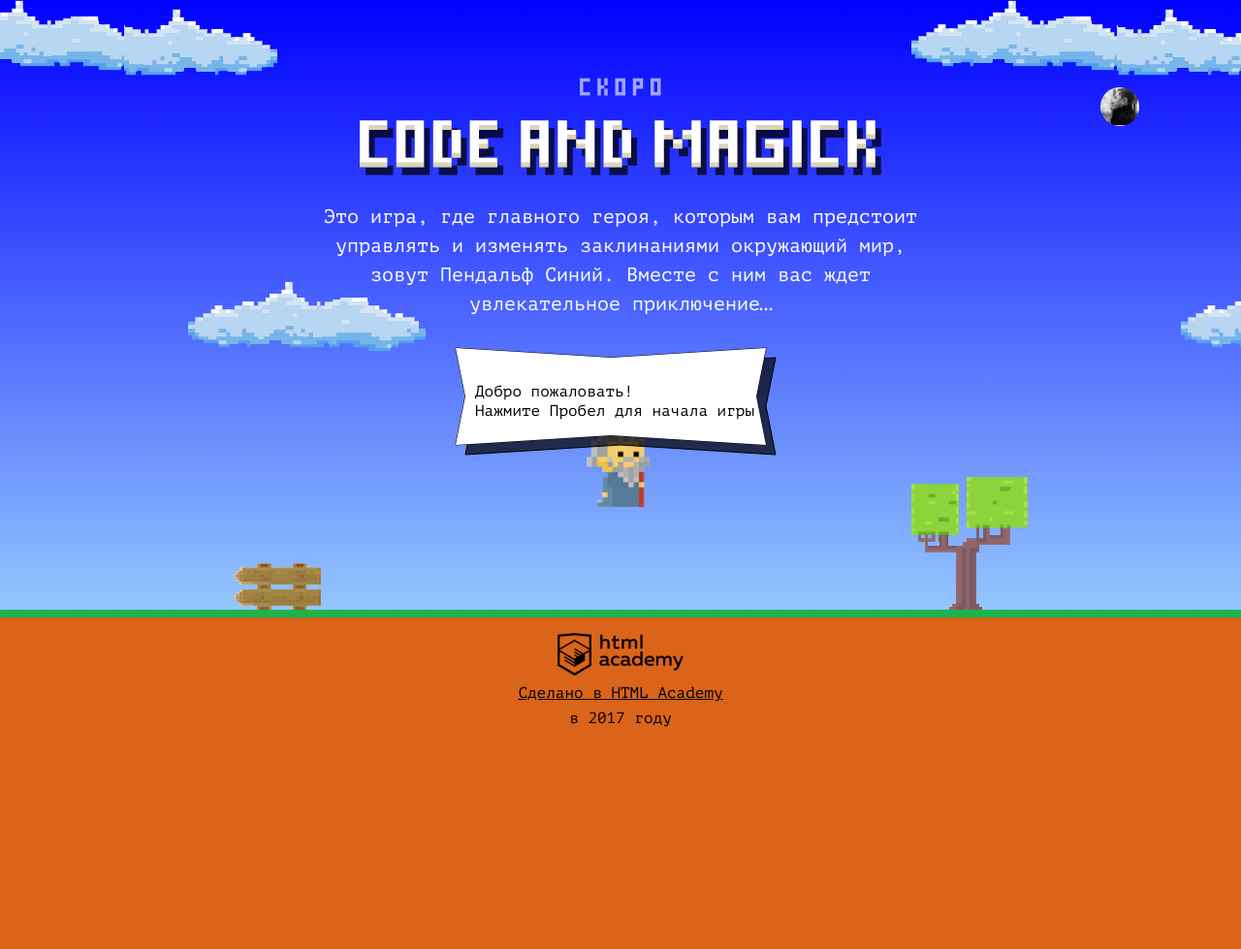
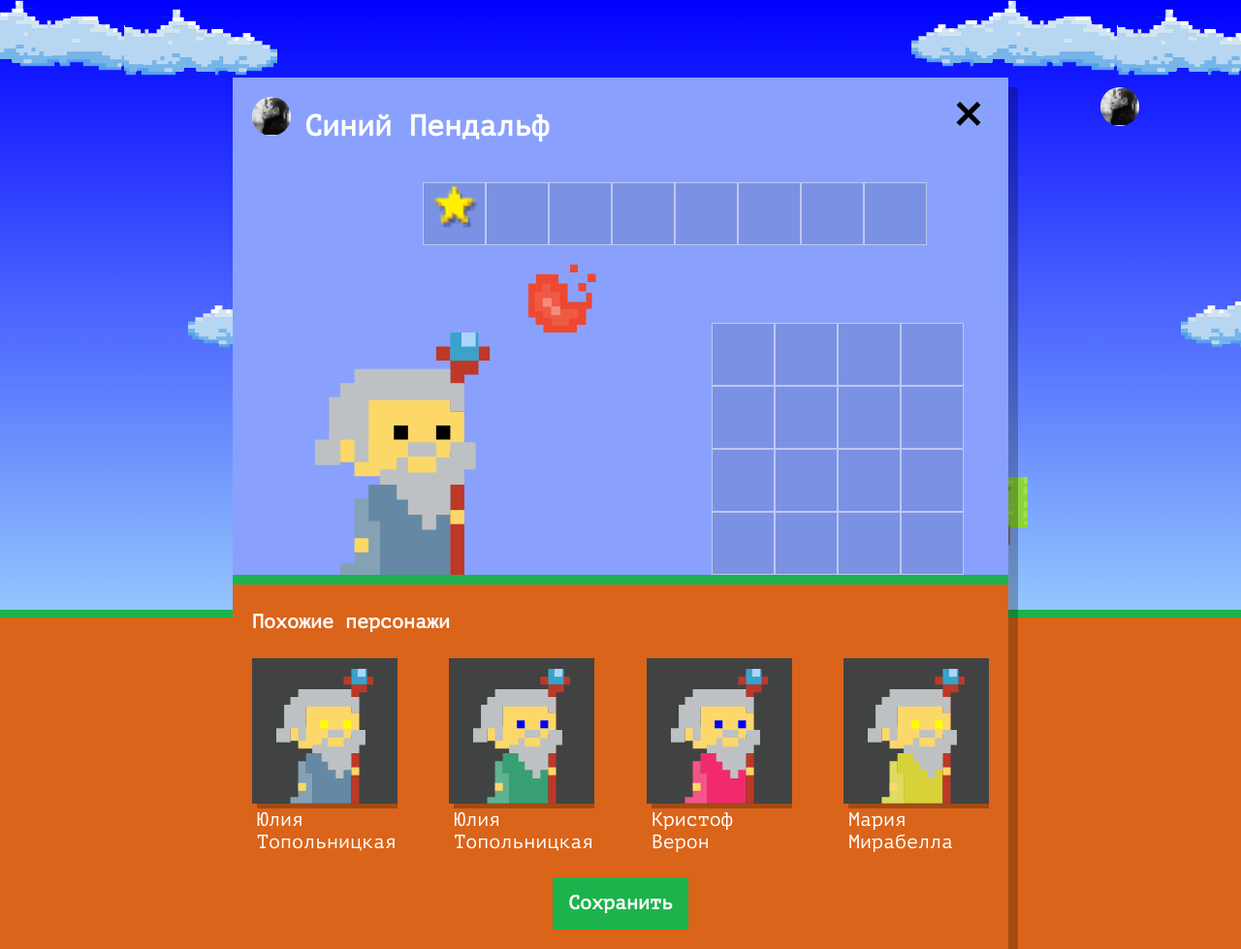
Before and after one commit to bulakh/1471243-code-and-magick-21, a website: page index.html in a window 1280 px wide. Shown: the whole page at 97% size. Before the commit the page ends 800 px from the top, so only its background shows below. Drawn offline with Linux system fonts and the light colour scheme.

Commit message:
Учебный проект: Нас орда

```diff
--- a/index.html
+++ b/index.html
@@ -181,7 +181,7 @@
 </template>
 
 <script>
-  'use strict'
+  'use strict';
 
   const fireballSize = 22;
 
@@ -205,7 +205,8 @@
       return gameFieldHeight / 3;
   }
 </script>
-<script src="js/stat.js"></script>
+<script src="js/setup.js"></script>
+<!-- <script src="js/stat.js"></script> -->
 <script src="js/game.js"></script>
 
 </body>
--- /dev/null
+++ b/js/setup.js
@@ -0,0 +1,59 @@
+'use strict';
+
+const FIRST_NAMES = [`Иван`, `Хуан Себастьян`, `Мария`, `Кристоф`, `Виктор`, `Юлия`, `Люпита`, `Вашингтон`];
+const SECOND_NAMES = [`да Марья`, `Верон`, `Мирабелла`, `Вальц`, `Онопко`, `Топольницкая`, `Нионго`, `Ирвинг`];
+const COAT_COLOR = [`rgb(101, 137, 164)`, `rgb(241, 43, 107)`, `rgb(146, 100, 161)`, `rgb(56, 159, 117)`, `rgb(215, 210, 55)`, `rgb(0, 0, 0)`];
+const EYES_COLOR = [`black`, `red`, `blue`, `yellow`, `green`];
+
+const userDialog = document.querySelector(`.setup`);
+userDialog.classList.remove(`hidden`);
+
+const similarListElement = userDialog.querySelector(`.setup-similar-list`);
+const similarWizardTemplate = document.querySelector(`#similar-wizard-template`)
+.content
+.querySelector(`.setup-similar-item`);
+
+const randomItems = function (array) {
+  return array[Math.floor(Math.random() * array.length)];
+};
+
+const wizards = [
+  {
+    name: randomItems(FIRST_NAMES) + ` ` + randomItems(SECOND_NAMES),
+    coatColor: randomItems(COAT_COLOR),
+    eyesColor: randomItems(EYES_COLOR)
+  },
+  {
+    name: randomItems(FIRST_NAMES) + ` ` + randomItems(SECOND_NAMES),
+    coatColor: randomItems(COAT_COLOR),
+    eyesColor: randomItems(EYES_COLOR)
+  },
+  {
+    name: randomItems(FIRST_NAMES) + ` ` + randomItems(SECOND_NAMES),
+    coatColor: randomItems(COAT_COLOR),
+    eyesColor: randomItems(EYES_COLOR)
+  },
+  {
+    name: randomItems(FIRST_NAMES) + ` ` + randomItems(SECOND_NAMES),
+    coatColor: randomItems(COAT_COLOR),
+    eyesColor: randomItems(EYES_COLOR)
+  }
+];
+
+const renderWizard = function (wizard) {
+  const wizardElement = similarWizardTemplate.cloneNode(true);
+
+  wizardElement.querySelector(`.setup-similar-label`).textContent = wizard.name;
+  wizardElement.querySelector(`.wizard-coat`).style.fill = wizard.coatColor;
+  wizardElement.querySelector(`.wizard-eyes`).style.fill = wizard.eyesColor;
+
+  return wizardElement;
+};
+
+const fragment = document.createDocumentFragment();
+for (let i = 0; i < 4; i++) {
+  fragment.appendChild(renderWizard(wizards[i]));
+}
+similarListElement.appendChild(fragment);
+
+userDialog.querySelector(`.setup-similar`).classList.remove(`hidden`);
```
